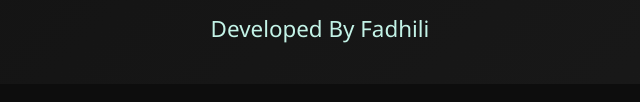
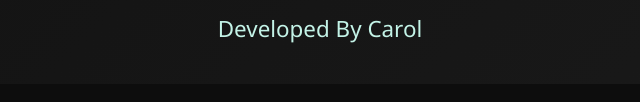
Before and after one commit to Carol17827/myportifolio, a plain HTML site: page carol-portfolio-main/index.html in a window 1280 px wide. Shown: the part 684-786 px from the top of the page, 320-960 px from the left. Drawn offline with Linux system fonts and the light colour scheme; a script that the page names is missing.

Commit message:
Initial commit

```diff
--- a/carol-portfolio-main/index.html
+++ b/carol-portfolio-main/index.html
@@ -231,7 +231,7 @@
       <a href="contact.html" class="alt">Get In Touch</a>
     </div>
 
-    <div class="emoji-row">Developed By Fadhili </div>
+    <div class="emoji-row">Developed By Carol  </div>
   </main>
 
   <footer>
```
